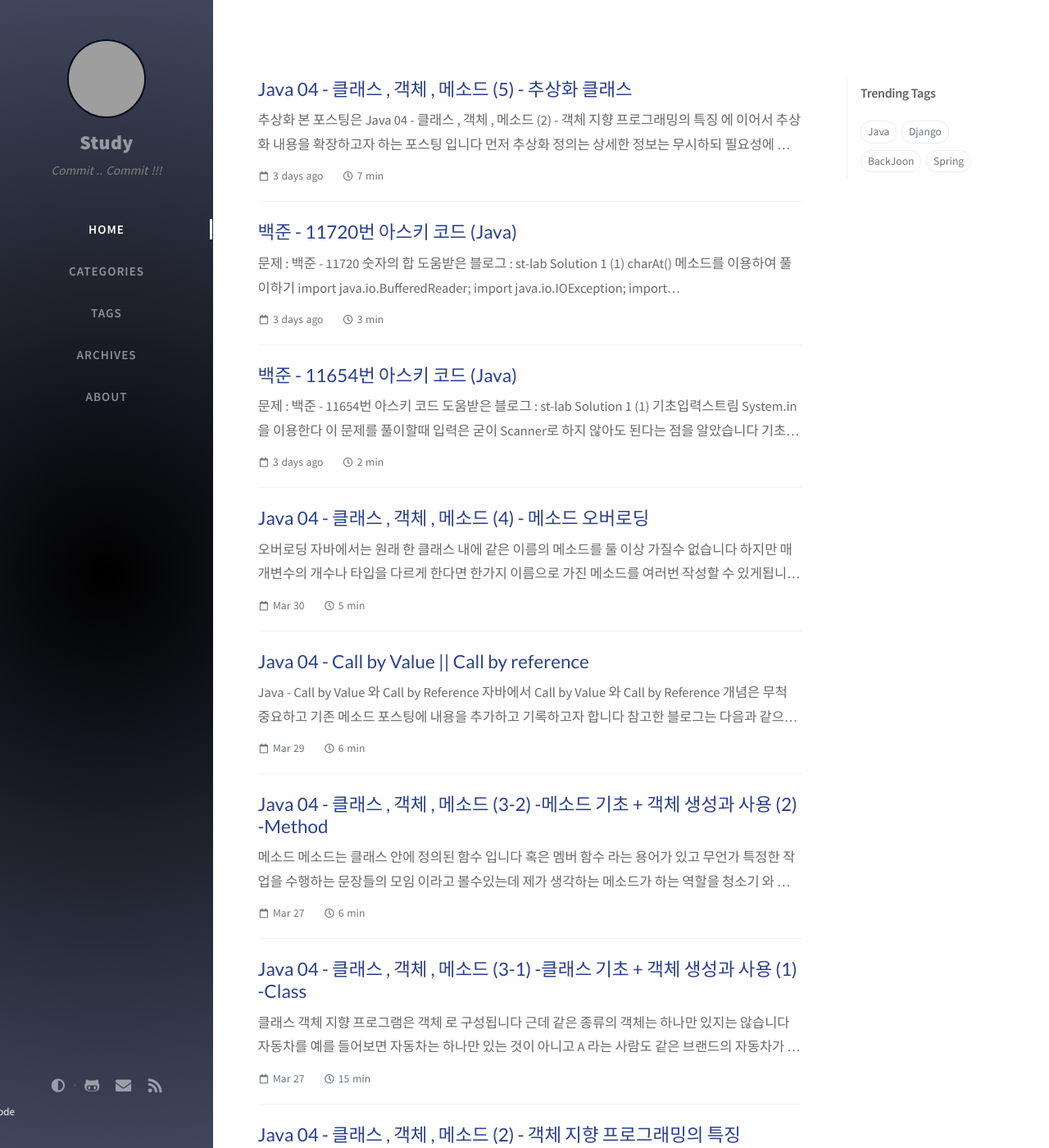
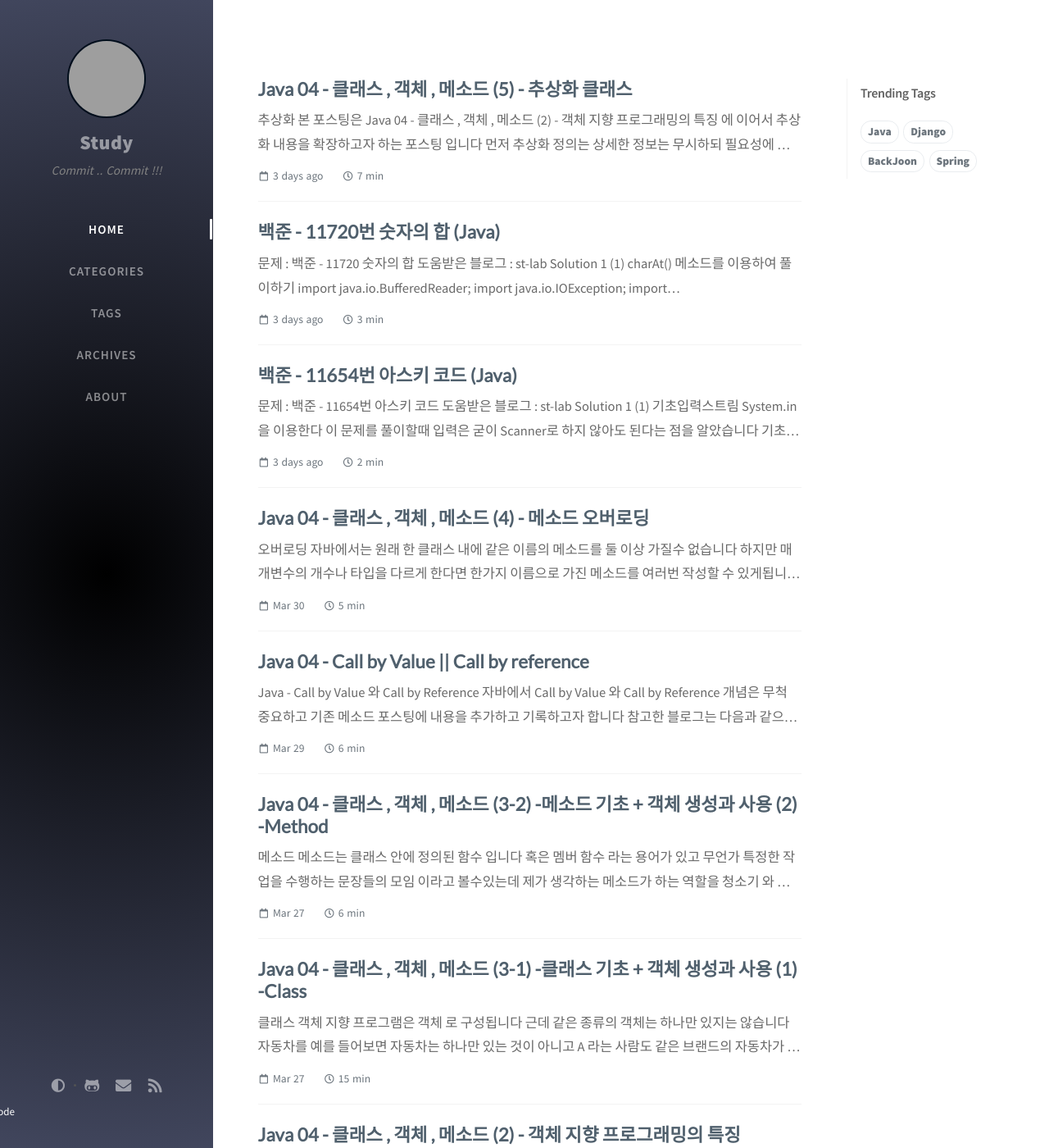
Before and after one commit to ksm0207/ksm0207.github.io, a Jekyll site: the page built from index.html, in a window 1280 px wide and 1400 px high. Shown: the whole window at 82% size. Built offline with Jekyll 4.4.1, drawn with Linux system fonts in a browser that asks for light colours; nearby versions of some CDN libraries; the list of posts is cut into pages by our own code; comment, search, counter and statistics services are not loaded; grey boxes are pictures that could not be loaded.

Commit message:
블로그 텍스트 수정
- 색상 변경
- 폰트 - bold 수정
- 포스팅 제목 오류 수정

```diff
--- a/_posts/2021-04-06-BackJoon02.md
+++ b/_posts/2021-04-06-BackJoon02.md
@@ -1,5 +1,5 @@
 ---
-title: 백준 - 11720번 아스키 코드 (Java)
+title: 백준 - 11720번 숫자의 합 (Java)
 author: Kim
 date: 2021-04-06 16:04 +0900   # 2019-08-20 19:34:00 0900
 categories : ["", "Algorithms"]
--- a/_sass/addon/module.scss
+++ b/_sass/addon/module.scss
@@ -23,6 +23,7 @@
 
 %link-color {
   color: var(--link-color);
+  font-weight: bold;
 }
 
 %link-underline {
--- a/_sass/colors/light-typography.scss
+++ b/_sass/colors/light-typography.scss
@@ -12,7 +12,7 @@
   --text-color: #333333;
   --blockquote-border-color: #eee;
   --blockquote-text-color: #9a9a9a;
-  --link-color: #2a408e;
+  --link-color: #50606d;
   --link-underline-color: #dee2e6;
   --text-muted-color: gray;
   --tb-odd-bg: #fbfcfd;
```
